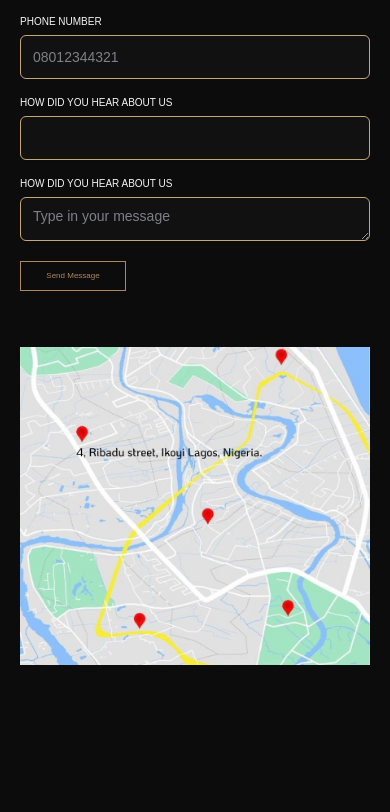
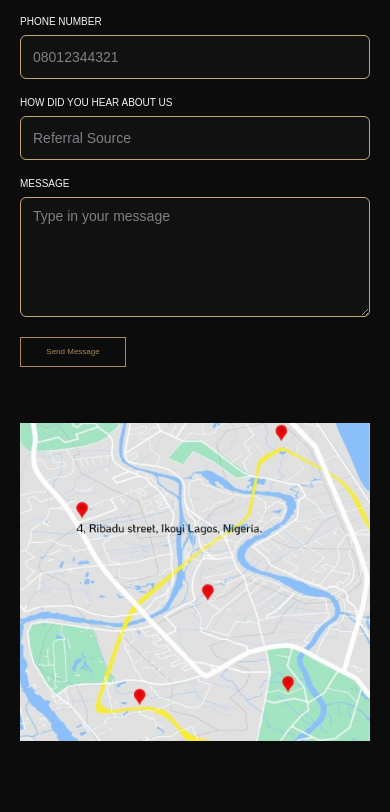
Before and after one commit to ZubairAlao/oak_design, a React (Vite) app: page / in a window 390 px wide. Shown: the part 4686-5498 px from the top of the page. Built offline with nearby package versions, Linux system fonts and the light colour scheme; a web font is replaced by a local one.

Commit message:
add animation and correct responsiveness

```diff
--- a/src/components/ContactUs.jsx
+++ b/src/components/ContactUs.jsx
@@ -3,11 +3,18 @@ import HeaderLine from "@/assets/images/header-line.svg"
 import { contactInfo } from '../constants'
 import Button from './Button'
 import Map from './Map'
+import { motion } from 'framer-motion'
 
 const ContactUs = () => {
   return (
     <section className='pb-[93px]'>
-        <div className='container lg:flex items-center lg:items-start gap-12'>
+        <motion.div
+            className='container lg:flex items-center lg:items-start gap-12'
+            initial={{ opacity: 0, y: 50 }}
+            whileInView={{ opacity: 1, y: 0 }}
+            transition={{ duration: 0.5 }}
+            viewport={{ once: false }}
+        >
             <div className='lg:space-y-12 space-y-8'>
                 <div className=''>
                     <h3 className='text-base cormorant-garamond font-bold'>
@@ -31,38 +38,38 @@ const ContactUs = () => {
 
                     <form action="" className='space-y-4 text-[10px] contact-form'>
                         <div>
-                            <label htmlFor="">FULL NAME</label>
-                            <input type="text" className="contact-input" placeholder="John Doe" />
+                            <label htmlFor="fullName">FULL NAME</label>
+                            <input type="text" id="fullName" className="contact-input" placeholder="John Doe" />
                         </div>
 
                         <div>
-                            <label htmlFor="">EMAIL ADDRESS</label>
-                            <input type="email" className="contact-input" placeholder="Johndoe@email.com" />
+                            <label htmlFor="email">EMAIL ADDRESS</label>
+                            <input type="email" id="email" className="contact-input" placeholder="Johndoe@email.com" />
                         </div>
 
                         <div>
-                            <label htmlFor="">PHONE NUMBER</label>
-                            <input type="phone" className="contact-input" placeholder="08012344321" />
+                            <label htmlFor="phone">PHONE NUMBER</label>
+                            <input type="tel" id="phone" className="contact-input" placeholder="08012344321" />
                         </div>
 
                         <div>
-                            <label htmlFor="">HOW DID YOU HEAR ABOUT US</label>
-                            <input type="text" className="contact-input"/>
+                            <label htmlFor="referral">HOW DID YOU HEAR ABOUT US</label>
+                            <input type="text" id="referral" className="contact-input" placeholder="Referral Source" />
                         </div>
 
                         <div>
-                            <label htmlFor="">HOW DID YOU HEAR ABOUT US</label>
-                            <textarea className="contact-input h-[120px] lg:h-[200px]" placeholder="Type in your message" />
+                            <label htmlFor="message">MESSAGE</label>
+                            <textarea id="message" className="contact-input min-h-[120px] lg:min-h-[200px]" placeholder="Type in your message" />
                         </div>
 
-                        <Button  text="Send Message" />
+                        <Button text="Send Message" />
                     </form>
 
                 </div>
             </div>
 
             <Map/>
-        </div>
+        </motion.div>
     </section>
   )
 }
--- a/src/components/Footer.jsx
+++ b/src/components/Footer.jsx
@@ -55,7 +55,7 @@ const Footer = () => {
 
               <div className='hidden md:flex flex-col gap-6 text-base font-semibold'>
                 <Link to="">HOME</Link>
-                <Link to="">WHO WE ARE</Link>
+                <Link to="#welcome">WHO WE ARE</Link>
                 <Link to="">WHAT WE DO</Link>
               </div>
               <div className='hidden md:flex gap-6 flex-col text-base font-semibold'>
--- a/src/components/OakCapital.jsx
+++ b/src/components/OakCapital.jsx
@@ -39,7 +39,7 @@ const OakCapital = () => {
               className='grid grid-cols-4 md:grid-cols-2 gap-2 md:gap-4 justify-start items-center
                           md:max-w-[350px] lg:max-w-[396px] lg:h-fit lg:justify-center'>
               {OakCapitalList.map((list, index) => (
-                <motion.div // Wrap with motion.div for animation
+                <motion.div
                   key={index}
                   initial={{ opacity: 0, scale: 0.9 }}
                   whileInView={{ opacity: 1, scale: 1 }}
```
